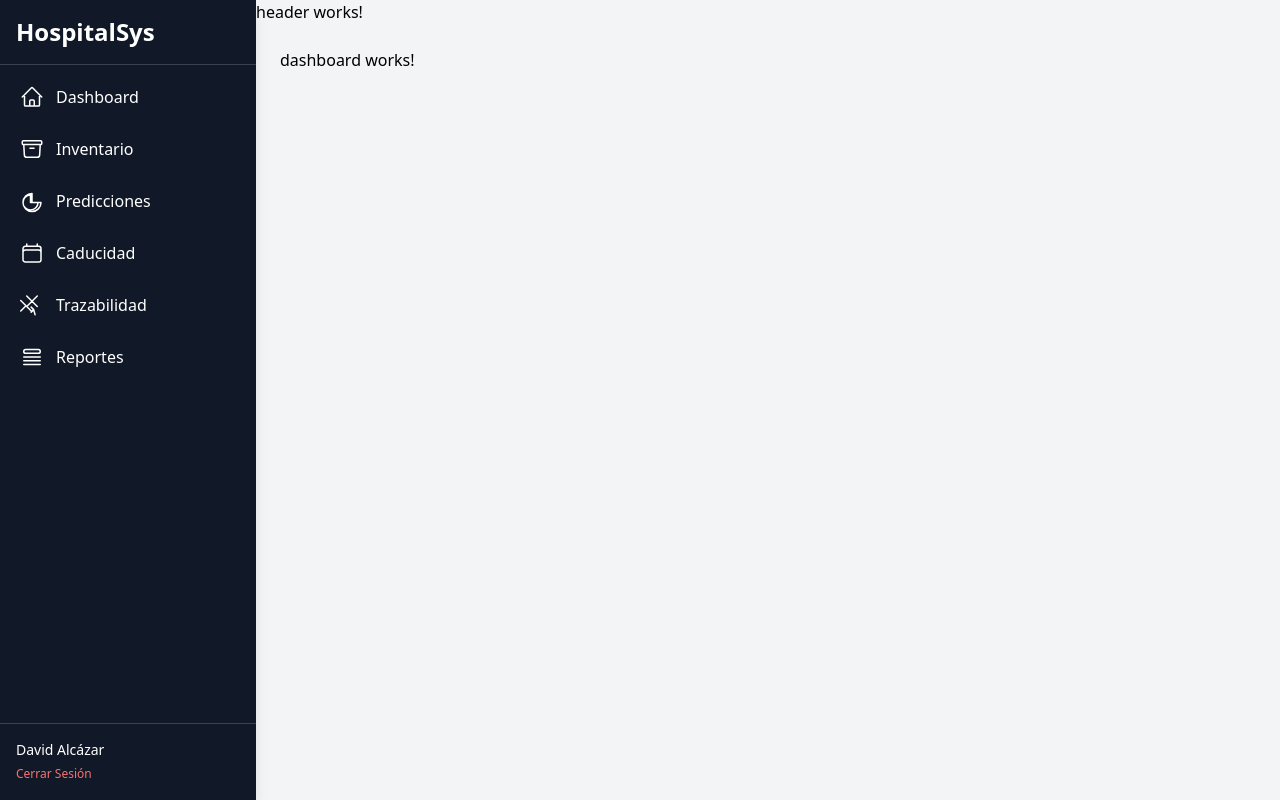
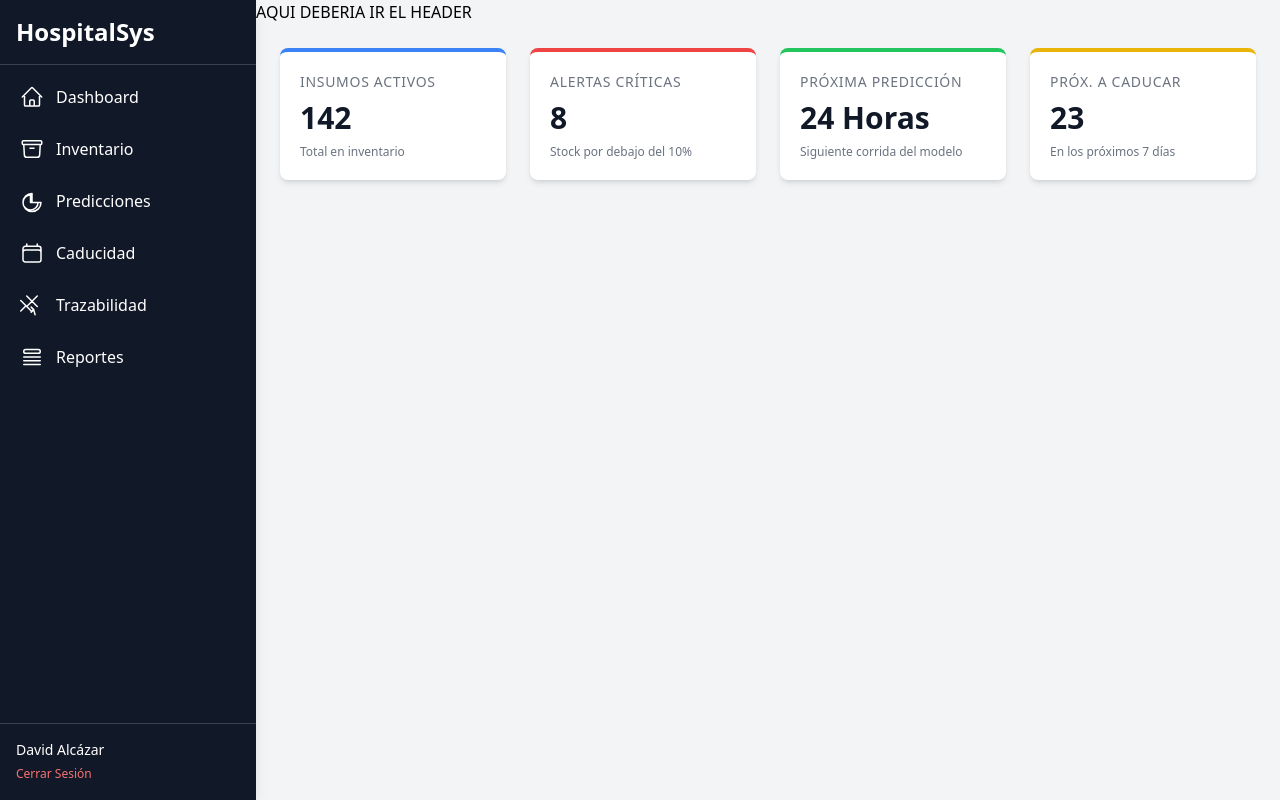
Before and after one commit to JupiterJ09/Laboratorio, an Angular app in the folder frontend-angular/: page / in a window 1280 px wide. Built offline with nearby package versions, Linux system fonts and the light colour scheme.

Commit message:
tarea completada 6.2 creacion de componenete stat card

```diff
--- a/frontend-angular/src/app/components/dashboard/dashboard.html
+++ b/frontend-angular/src/app/components/dashboard/dashboard.html
@@ -1 +1,31 @@
-<p>dashboard works!</p>
+<div class="grid grid-cols-1 md:grid-cols-2 lg:grid-cols-4 gap-6">
+
+  <app-stat-card
+    [titulo]="'Insumos Activos'"
+    [valor]="142"
+    [subtexto]="'Total en inventario'"
+    [color]="'blue'">
+  </app-stat-card>
+
+  <app-stat-card
+    [titulo]="'Alertas Críticas'"
+    [valor]="8"
+    [subtexto]="'Stock por debajo del 10%'"
+    [color]="'red'">
+  </app-stat-card>
+
+  <app-stat-card
+    [titulo]="'Próxima Predicción'"
+    [valor]="'24 Horas'"
+    [subtexto]="'Siguiente corrida del modelo'"
+    [color]="'green'">
+  </app-stat-card>
+
+  <app-stat-card
+    [titulo]="'Próx. a Caducar'"
+    [valor]="23"
+    [subtexto]="'En los próximos 7 días'"
+    [color]="'yellow'">
+  </app-stat-card>
+
+</div>
--- a/frontend-angular/src/app/components/dashboard/dashboard.ts
+++ b/frontend-angular/src/app/components/dashboard/dashboard.ts
@@ -1,10 +1,19 @@
+/**
+ *componente padre que actua como la pagina principal del dashboard
+ *llama a los servicios (alertaservice) para obtener datos y se los pasa a los componentes hijos (stat-card)
+ *hecho 22/10/25 Alcazardavid, 6.2
+ */
+
 import { Component } from '@angular/core';
 import { CommonModule } from '@angular/common';
-
+import { StatCardComponent } from '../stat-card/stat-card'; //nuevo componente
 @Component({
   selector: 'app-dashboard',
-  standalone: true, // 2. Añade 'standalone: true'
-  imports: [CommonModule], // 3. Añade CommonModule a los imports
+  standalone: true, // 'standalone: true'
+  imports: [
+    CommonModule,
+    StatCardComponent
+    ], // CommonModule a los imports
   templateUrl: './dashboard.html',
   styleUrl: './dashboard.css'
 })
--- a/frontend-angular/src/app/components/header/header.html
+++ b/frontend-angular/src/app/components/header/header.html
@@ -1 +1 @@
-<p>header works!</p>
+<p>AQUI DEBERIA IR EL HEADER</p>
--- a/frontend-angular/src/app/components/stat-card/stat-card.html
+++ b/frontend-angular/src/app/components/stat-card/stat-card.html
@@ -1 +1,22 @@
-<p>stat-card works!</p>
+<div
+  class="bg-white rounded-lg shadow-md p-5 border-t-4"
+  [ngClass]="{
+    'border-blue-500': color === 'blue',
+    'border-red-500': color === 'red',
+    'border-green-500': color === 'green',
+    'border-yellow-500': color === 'yellow'
+  }">
+
+  <div class="text-sm font-medium text-gray-500 uppercase tracking-wider">
+    {{ titulo }}
+  </div>
+
+  <div class="text-3xl font-bold text-gray-900 my-2">
+    {{ valor }}
+  </div>
+
+  <div class="text-xs text-gray-500">
+    {{ subtexto }}
+  </div>
+
+</div>
```
Also changed, not shown: frontend-angular/src/app/components/stat-card/stat-card.ts (+20 -5 lines).
